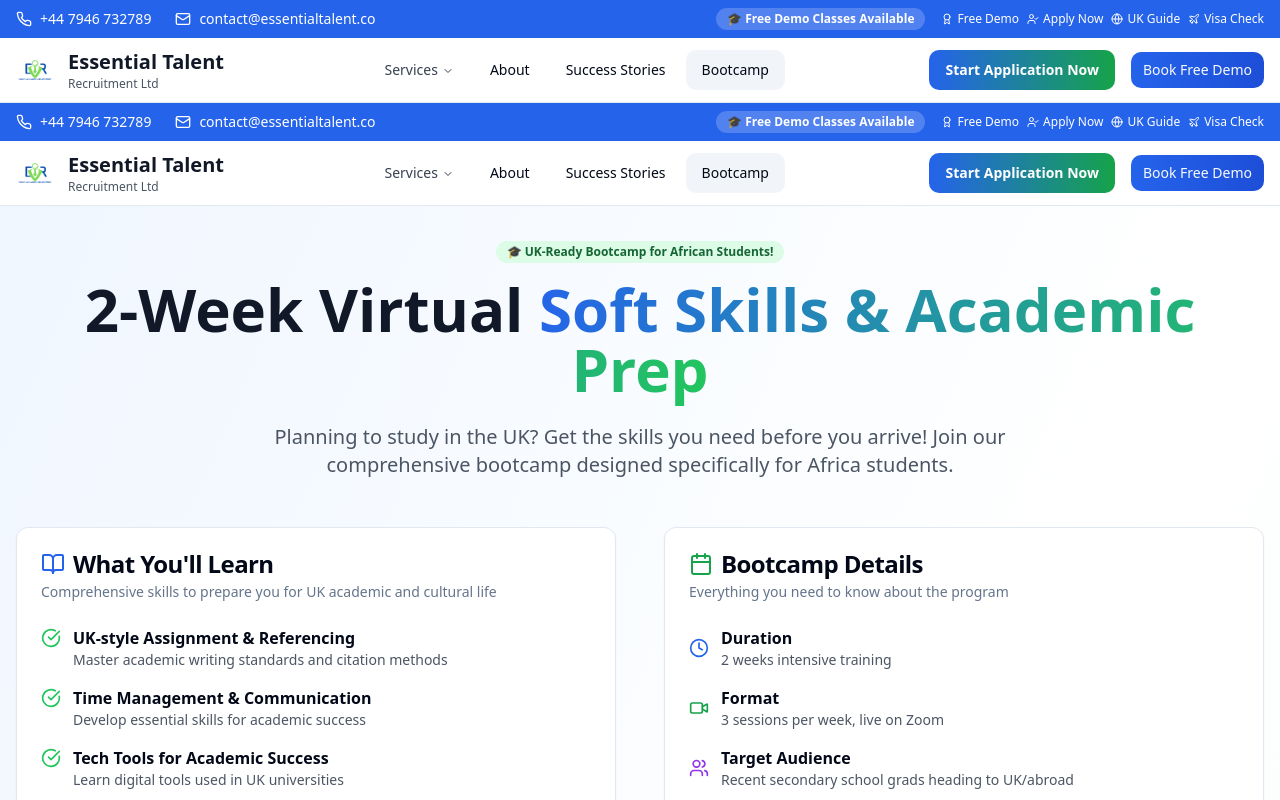
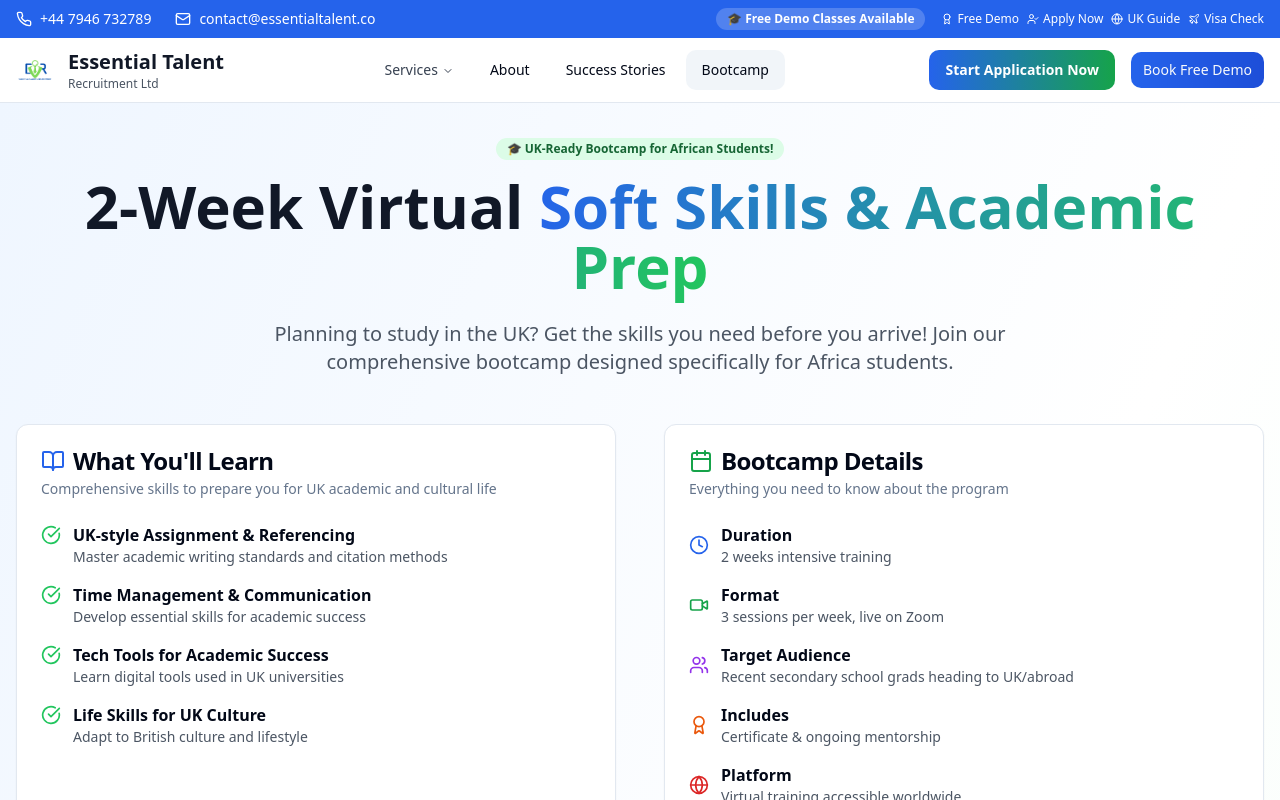
Before and after one commit to Quddos/essentialtalent, a Next.js app: page /bootcamp in a window 1280 px wide. Shown: the top 800 px of the page. Built offline with nearby package versions, Linux system fonts and the light colour scheme.

Commit message:
header duplicate

```diff
--- a/app/bootcamp/page.tsx
+++ b/app/bootcamp/page.tsx
@@ -2,7 +2,7 @@
 
 import { useState } from 'react';
 import { motion } from 'framer-motion';
-import { Header } from '@/components/header';
+
 import { Footer } from '@/components/footer';
 import { Button } from '@/components/ui/button';
 import { Input } from '@/components/ui/input';
@@ -124,7 +124,7 @@ export default function BootcampPage() {
 
   return (
     <div className="min-h-screen bg-gradient-to-br from-blue-50 via-white to-green-50">
-      <Header />
+
 
       <main className="container mx-auto px-4 py-8">
         {/* Hero Section */}
```
